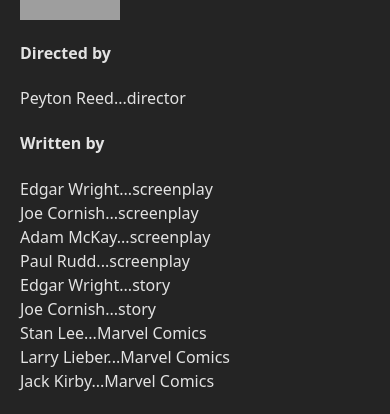
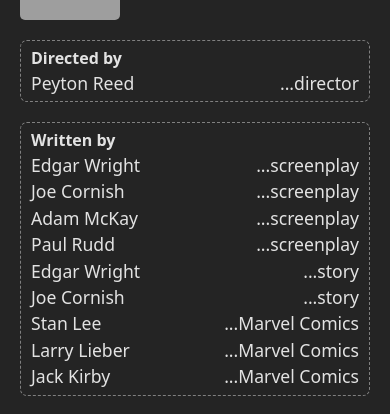
Before and after one commit to Paulius19Ka/room_2_movie_database, a React (Vite) app: page /1/credits in a window 390 px wide. Shown: the part 193-607 px from the top of the page. Built offline with nearby package versions, Linux system fonts and the light colour scheme; data requests are answered from the project's data file; grey boxes are pictures that could not be loaded.

Commit message:
added some basic styling to mobile version of credits page

```diff
--- a/src/pages/Credits.tsx
+++ b/src/pages/Credits.tsx
@@ -6,20 +6,42 @@ import { Movie } from "../movieTypes";
 import styled from "styled-components";
 
 const StyledSection = styled.section`
+  display: flex;
+  flex-direction: column;
+  gap: 20px;
+
+  span{
+    font-size: 1.1rem;
+  }
+
   > div.movieInfo{
     display: flex;
     justify-content: flex-start;
-    gap: 20px;
+    gap: 10px;
 
     > img{
       width: 100px;
       height: 150px;
       object-fit: cover;
+      border-radius: 5px;
     }
     > div{
 
       > h1{
         margin: 0;
+        font-size: 1.6rem;
+      }
+
+      > button{
+        border: none;
+        border-radius: 10px;
+        padding: 0 10px;
+        font-size: 1.1rem;
+
+        &:hover{
+          cursor: pointer;
+          background-color: #171717;
+        }
       }
 
       > div{
@@ -27,10 +49,77 @@ const StyledSection = styled.section`
         align-items: center;
         gap: 10px;
 
-        > h3{
+        > h3, span{
           margin: 0;
+          font-size: 1.3rem;
         }
       }
+    }
+  }
+
+  > div.cast{
+    display: flex;
+    flex-direction: column;
+    gap: 20px;
+
+    > div.director, div.writers, div.actors{
+      border: 1px dashed grey;
+      border-radius: 7px;
+      padding: 5px 10px;
+
+      > div{
+        display: flex;
+        flex-direction: column;
+
+
+        > div{
+          display: flex;
+          justify-content: space-between;
+          align-items: center;
+        }
+      }
+    }
+
+    > div.director{
+
+      > div{
+        flex-direction: row;
+        justify-content: space-between;
+      }
+    }
+
+    > div.actors{
+
+      > div{
+        display: flex;
+        flex-direction: column;
+        gap: 10px;
+
+        > div{
+
+          padding-right: 5px;
+
+          &:nth-child(odd){
+            background-color: #171717;
+          }
+
+          > div{
+            display: flex;
+            align-items: center;
+            gap: 5px;
+
+            > img{
+              width: 40px;
+              height: 40px;
+              object-fit: cover;
+            }
+          }
+        }
+      }
+    }
+
+    h4{
+      margin: 0;
     }
   }
 `;
@@ -73,8 +162,10 @@ const Credits = () => {
               <h4>Directed by</h4>
               <div>
                 <span>{movie.castAndCrew.director}</span>
-                <span>...</span>
-                <span>{Object.keys(movie.castAndCrew)[0]}</span>
+                <div>
+                  <span>...</span>
+                  <span>{Object.keys(movie.castAndCrew)[0]}</span>
+                </div>
               </div>
             </div>
             <div className="writers">
@@ -84,8 +175,10 @@ const Credits = () => {
                   movie.castAndCrew.writers.map(writer => (
                     <div>
                       <span>{writer.name}</span>
-                      <span>...</span>
-                      <span>{writer.role}</span>
+                      <div>
+                        <span>...</span>
+                        <span>{writer.role}</span>
+                      </div>
                     </div>
                   ))
                 }
```
